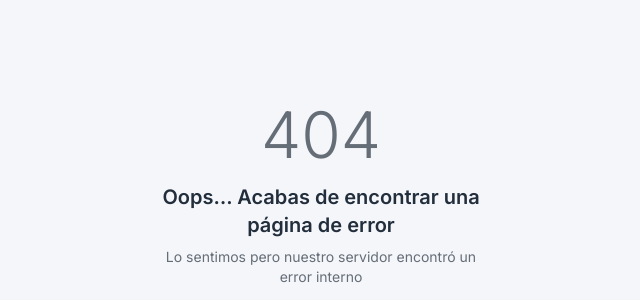
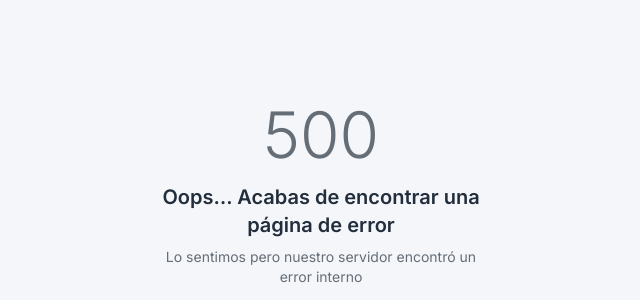
Before and after one commit to nlemarodriguez/despieces, a Django app: template templates/home/errors/500.html in a window 1280 px wide. Shown: the part 171-471 px from the top of the page, without its empty margins (319-959 px from the left). Run offline with Django 3.2, Linux system fonts and the light colour scheme; the template is opened without the code that fills it, so the values that code supplies are empty.

Commit message:
:bug: Fix error message in template

```diff
--- a/templates/home/errors/500.html
+++ b/templates/home/errors/500.html
@@ -9,7 +9,7 @@
 <div class="page page-center">
     <div class="container-tight py-4">
         <div class="empty">
-            <div class="empty-header">404</div>
+            <div class="empty-header">500</div>
             <p class="empty-title">Oops… Acabas de encontrar una página de error</p>
             <p class="empty-subtitle text-muted">
                 Lo sentimos pero nuestro servidor encontró un error interno
```
